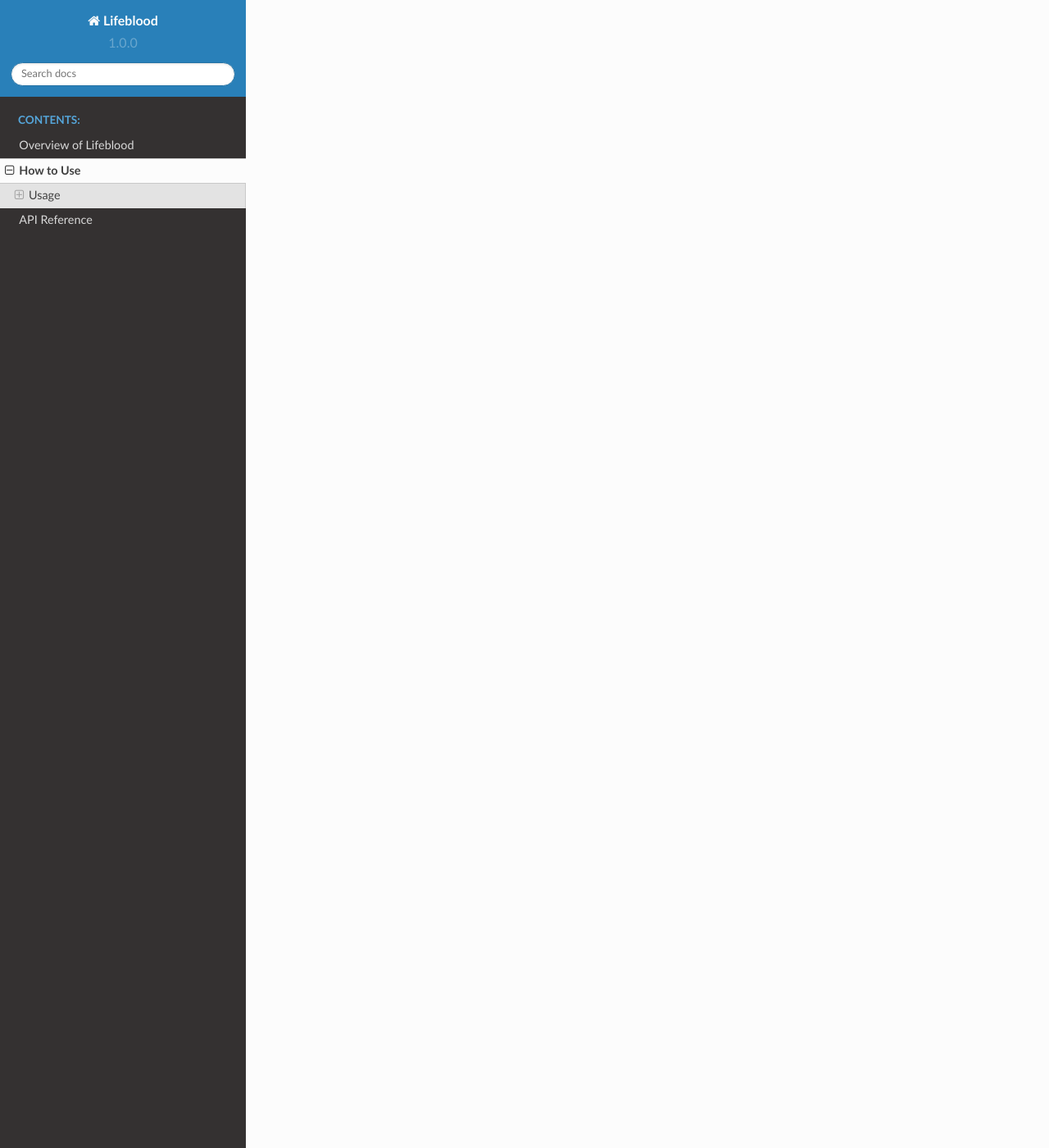
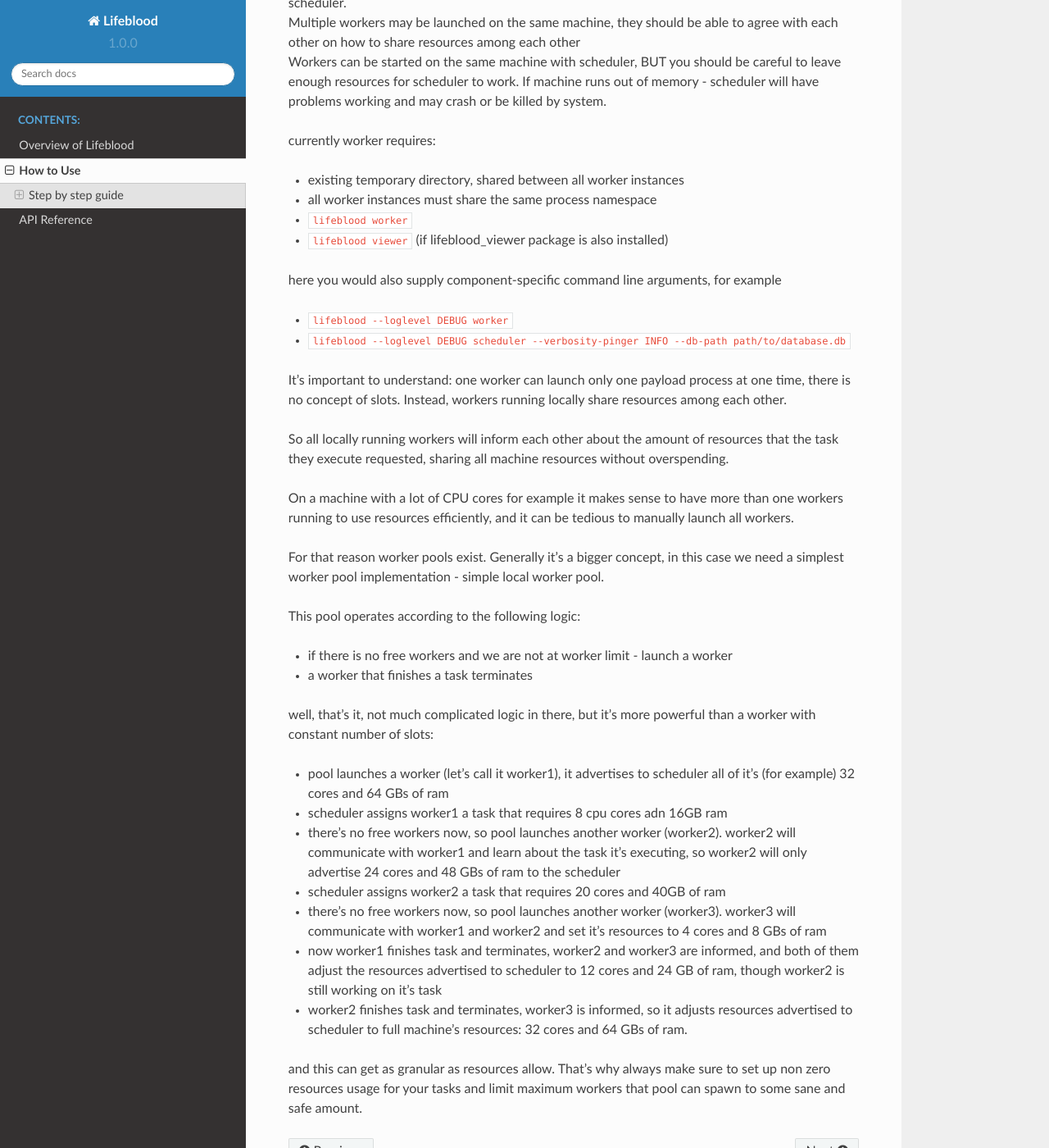
Before and after one commit to pedohorse/lifeblood, a Sphinx documentation site: the page built from docs/source/usage.rst, in a window 1280 px wide and 1400 px high, scrolled down 3612 px. Shown: the whole window at 82% size. Built offline with Sphinx 7.4.7 and the Read the Docs theme 2.0.0, drawn with Linux system fonts in a browser that asks for light colours; some of the changed text lies outside the part shown.

Commit message:
continue to write launch instruction

```diff
--- a/docs/source/usage.rst
+++ b/docs/source/usage.rst
@@ -5,9 +5,37 @@ How to Use
 .. contents::
     :local:
 
-Usage
-=====
+Step by step guide
+******************
 
+Installation
+============
+
+Lifeblood consists of 2 parts:
+
+* the core part that contains scheduler and worker, and has no GUI dependencies
+* viewer part, you only need viewer on user machines that will need to see the progress of their tasks
+  and modify task nodetree
+
+The simplest way to install Lifeblood is to use pip:
+
+* on machines that will be performing work - install just Lifeblood: ``pip install lifeblood``
+* on machines that will need GUI to access scheduler - install viewer: ``pip install lifeblood_viewer``
+
+A common simplest case for one artist with 1-2 extra computers on the network would be
+to install Lifeblood_viewer (it will also install Lifeblood itself), and install just lifeblood
+on those extra machines.
+
+In this simplest case you will probably run scheduler, a worker pool and viewer on the main machine,
+while extra machines will only run workers.
+
+Check :ref:`overview <overview-scheduler>` to learn basic components of Lifeblood
+
+Configuration
+=============
+
+Lifeblood is made in a way so you can start it with minimum to zero pre-configuration.
+But even in simplest cases you might will need to adjust something.
 
 All components of Lifeblood are configured by a number of configs files, some of those values can be overriden with command-line arguments
 
@@ -37,6 +65,15 @@ Detailed config file description see at:
 | The component may be launched just by supplying it as argument to lifeblood, like
 | ``lifeblood scheduler``
 | use ``lifeblood <command> --help`` to get reference for each command
+
+Launch
+======
+
+You will need to launch Lifeblood's components.
+
+* single scheduler
+* any number of workers
+* veiwers if needed and as needed
 
 Start a Scheduler
 -----------------
@@ -112,6 +149,7 @@ Start Workers
   or be killed by system.
 
 currently worker requires:
+
 * existing temporary directory, shared between all worker instances
 * all worker instances must share the same process namespace
 
@@ -122,3 +160,37 @@ here you would also supply component-specific command line arguments, for exampl
 
 * ``lifeblood --loglevel DEBUG worker``
 * ``lifeblood --loglevel DEBUG scheduler --verbosity-pinger INFO --db-path path/to/database.db``
+
+It's important to understand: one worker can launch only one payload process at one time,
+there is no concept of slots. Instead, workers running locally share resources among each other.
+
+So all locally running workers will inform each other about the amount of resources that the task they
+execute requested, sharing all machine resources without overspending.
+
+On a machine with a lot of CPU cores for example it makes sense to have more than one workers running
+to use resources efficiently, and it can be tedious to manually launch all workers.
+
+For that reason worker pools exist. Generally it's a bigger concept, in this case we need a simplest worker pool
+implementation - simple local worker pool.
+
+This pool operates according to the following logic:
+
+* if there is no free workers and we are not at worker limit - launch a worker
+* a worker that finishes a task terminates
+
+well, that's it, not much complicated logic in there, but it's more powerful than a worker with constant number of slots:
+
+* pool launches a worker (let's call it worker1), it advertises to scheduler all of it's (for example) 32 cores and 64 GBs of ram
+* scheduler assigns worker1 a task that requires 8 cpu cores adn 16GB ram
+* there's no free workers now, so pool launches another worker (worker2). worker2 will communicate with worker1
+  and learn about the task it's executing, so worker2 will only advertise 24 cores and 48 GBs of ram to the scheduler
+* scheduler assigns worker2 a task that requires 20 cores and 40GB of ram
+* there's no free workers now, so pool launches another worker (worker3). worker3 will communicate with worker1
+  and worker2 and set it's resources to 4 cores and 8 GBs of ram
+* now worker1 finishes task and terminates, worker2 and worker3 are informed, and both of them adjust the resources
+  advertised to scheduler to 12 cores and 24 GB of ram, though worker2 is still working on it's task
+* worker2 finishes task and terminates, worker3 is informed, so it adjusts resources advertised to scheduler to full
+  machine's resources: 32 cores and 64 GBs of ram.
+
+and this can get as granular as resources allow. That's why always make sure to set up non zero resources usage for your tasks
+and limit maximum workers that pool can spawn to some sane and safe amount.
```
